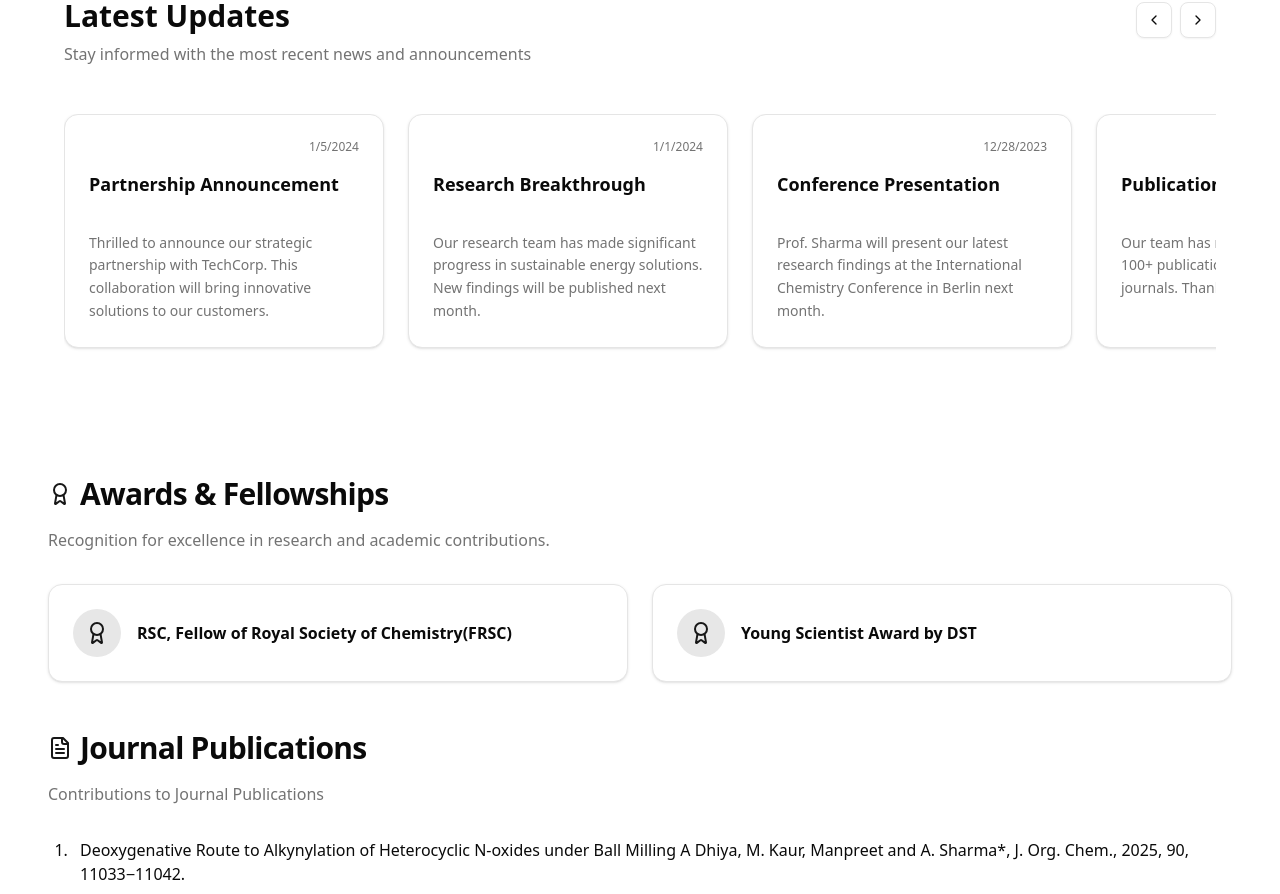
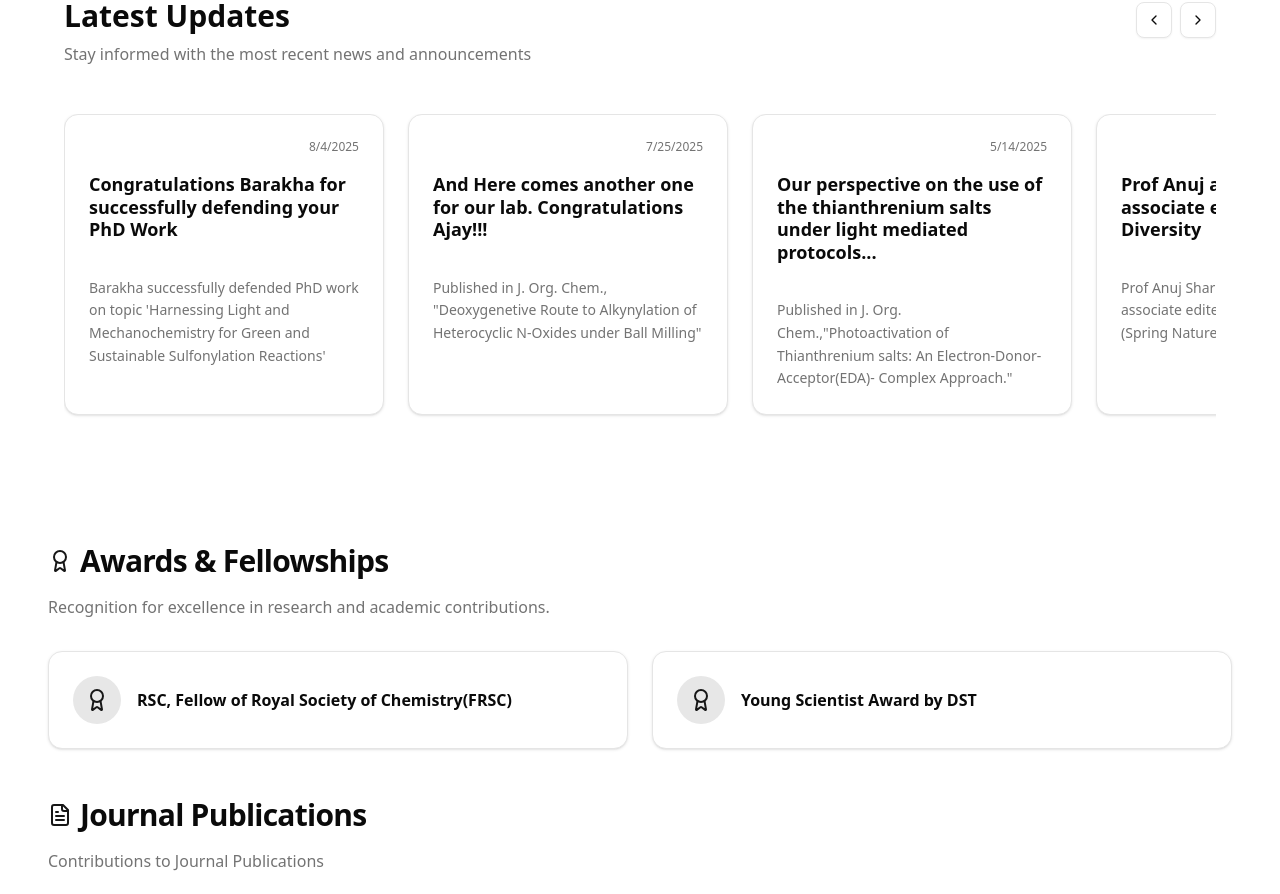
Before and after one commit to dev-shrutiarora/anuj_sharma, a Next.js app: page / in a window 1280 px wide. Shown: the part 1355-2249 px from the top of the page. Built offline with nearby package versions, Linux system fonts and the light colour scheme.

Commit message:
upfate news section

```diff
--- a/components/section/news.tsx
+++ b/components/section/news.tsx
@@ -17,53 +17,50 @@ export default function HomePage() {
   const newsUpdates = [
     {
       id: 1,
-      title: 'New Product Launch Success',
+      title: 'Congratulations Jaya for thegrant of an Indian Patent',
       content:
-        "We're excited to announce that our latest product has exceeded all expectations with over 10,000 pre-orders in the first week!",
-      lastUpdate: '2024-01-15',
+        "This patent filed for a mild, sustainable, light assisted method for Fischer like estrification.",
+      lastUpdate: '2025-08-28',
     },
-    {
+ {
       id: 2,
-      title: 'Team Expansion Update',
+      title: 'Positions are available in our group',
       content:
-        "Happy to share that we're growing our engineering team by 50% this quarter. Looking forward to building amazing things together!",
-      lastUpdate: '2024-01-10',
+        'Please contact Prof Anuj sharma for this. Applications from highly motivated students to join the group for Ph.D. and Post Doc in the topics of our research interests are welcome.',
+      lastUpdate: '2025-08-23',
     },
+
     {
       id: 3,
-      title: 'Partnership Announcement',
+      title: 'Congratulations Barakha for successfully defending your PhD Work',
       content:
-        'Thrilled to announce our strategic partnership with TechCorp. This collaboration will bring innovative solutions to our customers.',
-      lastUpdate: '2024-01-05',
+        "Barakha successfully defended PhD work on topic 'Harnessing Light and Mechanochemistry for Green and Sustainable Sulfonylation Reactions' ",
+      lastUpdate: '2025-08-04',
     },
     {
       id: 4,
-      title: 'Research Breakthrough',
+      title: 'And Here comes another one for our lab. Congratulations Ajay!!!',
       content:
-        'Our research team has made significant progress in sustainable energy solutions. New findings will be published next month.',
-      lastUpdate: '2024-01-01',
+        'Published in J. Org. Chem., "Deoxygenetive Route to Alkynylation of Heterocyclic N-Oxides under Ball Milling"',
+      lastUpdate: '2025-07-25',
     },
+
     {
       id: 5,
-      title: 'Conference Presentation',
+      title: 'Our perspective on the use of the thianthrenium salts under light mediated protocols...',
       content:
-        'Prof. Sharma will present our latest research findings at the International Chemistry Conference in Berlin next month.',
-      lastUpdate: '2023-12-28',
+        'Published in J. Org. Chem.,"Photoactivation of Thianthrenium salts: An Electron-Donor-Acceptor(EDA)- Complex Approach."',
+      lastUpdate: '2025-05-14',
     },
     {
       id: 6,
-      title: 'Publication Milestone',
+      title: 'Prof Anuj appointed as an associate editer of Molecular Diversity',
       content:
-        'Our team has reached a milestone of 100+ publications in peer-reviewed journals. Thank you to all contributors!',
-      lastUpdate: '2023-12-20',
+        'Prof Anuj Sharma appointed as an associate editer of Molecular Diversity (Spring Nature) from January 2025.',
+      lastUpdate: '2025-28-01',
     },
-    {
-      id: 7,
-      title: 'Student Achievement',
-      content:
-        'Congratulations to our PhD students who successfully defended their theses this semester. Great work!',
-      lastUpdate: '2023-12-15',
-    },
+
+
   ];
 
   const scrollLeft = () => {
```
